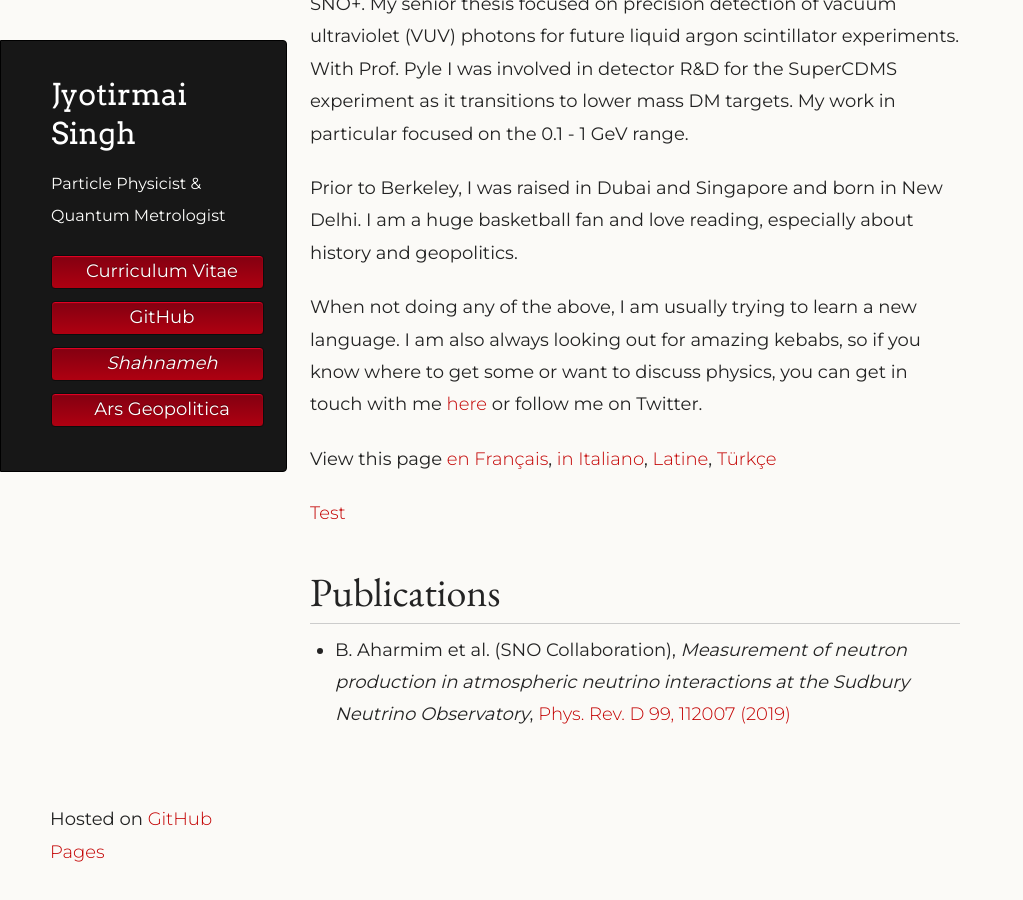
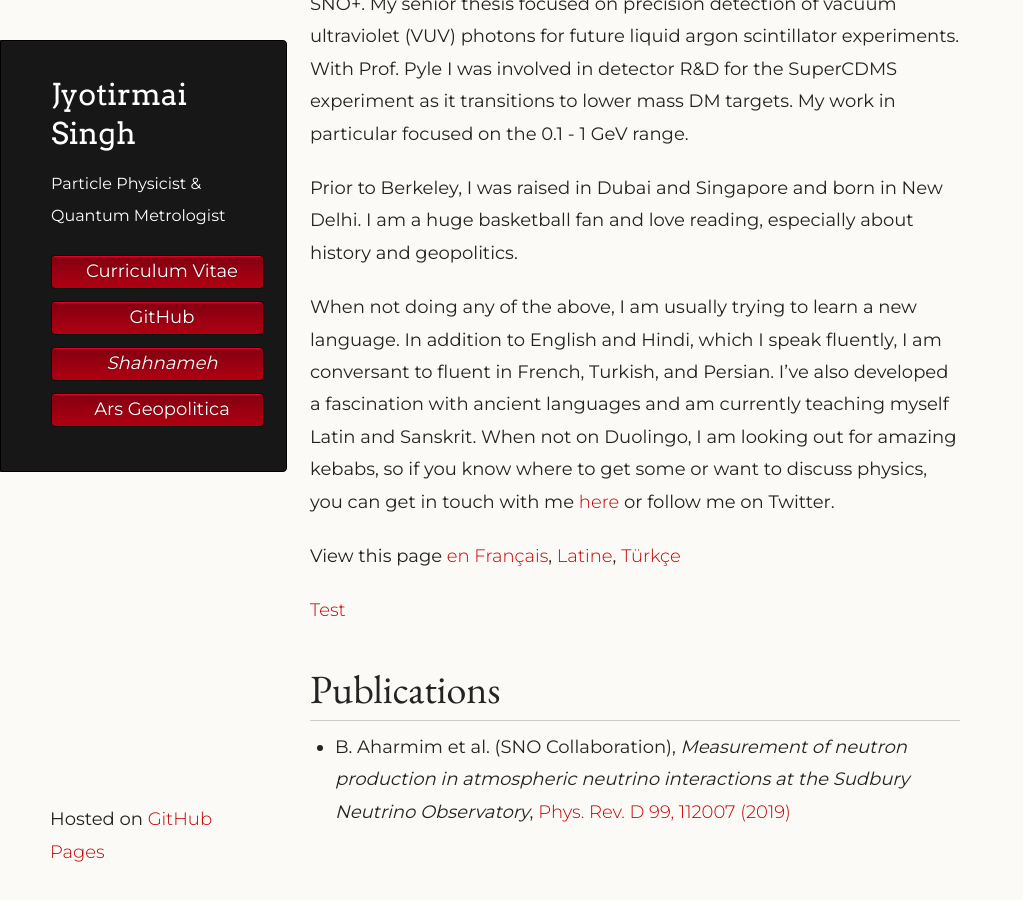
Before and after one commit to joe-singh/joe-singh.github.io, a Jekyll site: the page built from index.md, in a window 1280 px wide and 900 px high, scrolled down 537 px. Shown: the whole window, without its empty margins (0-1023 px from the left). Built offline with Jekyll 4.4.1, drawn with Linux system fonts in a browser that asks for light colours; some web fonts are replaced.

Commit message:
update text

```diff
--- a/index.md
+++ b/index.md
@@ -27,11 +27,13 @@ lower mass DM targets. My work in particular focused on the 0.1 - 1 GeV range.
 Prior to Berkeley, I was raised in Dubai and Singapore and born in New Delhi. I am a huge basketball fan and love reading, especially about history
 and geopolitics.
 
-When not doing any of the above, I am usually trying to learn a new language. I am also always looking out for amazing
+When not doing any of the above, I am usually trying to learn a new language. In addition to English and Hindi, which I speak fluently, I
+am conversant to fluent in French, Turkish, and Persian. I've also developed a fascination with ancient languages and
+am currently teaching myself Latin and Sanskrit. When not on Duolingo, I am looking out for amazing
 kebabs, so if you know where to get some or want to discuss physics, you can get in touch with me [here](mailto:joesingh@stanford.edu)
 or follow me on Twitter.
 
-View this page [en Français](./index-fr.md), [in Italiano](./index-it.md), [Latine](./index-lt), [Türkçe](./index-tr.md)
+View this page [en Français](./index-fr.md),  [Latine](./index-lt), [Türkçe](./index-tr.md)
 
 [Test](./pie.html)
 <!--
```
